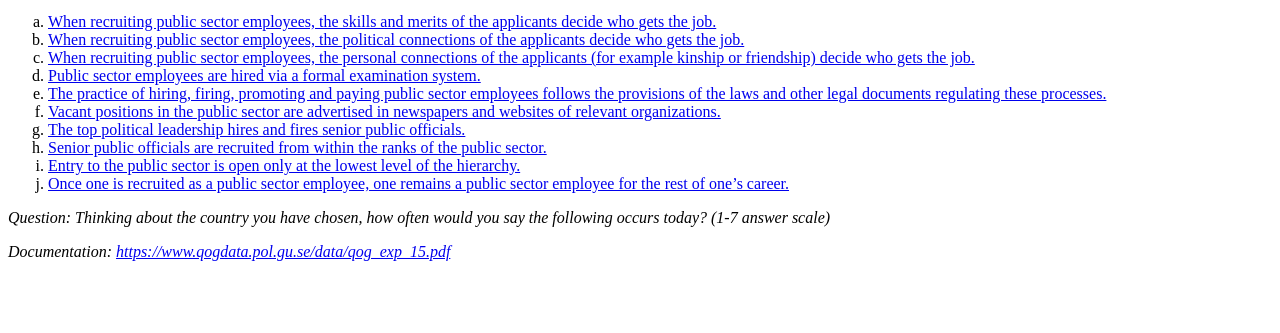
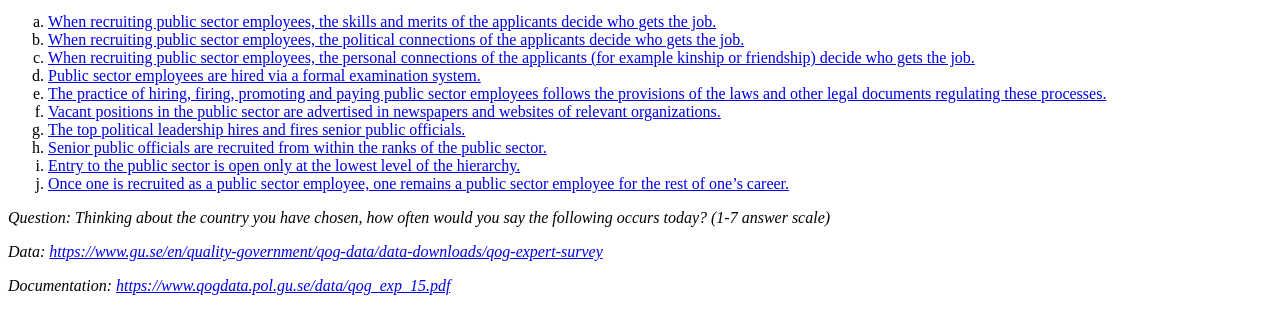
Before and after one commit to weisstanner/pop, a plain HTML site: page index.html in a window 1280 px wide. Shown: the part 101-434 px from the top of the page. Drawn offline with Linux system fonts and the light colour scheme.

Commit message:
Update index.html

```diff
--- a/index.html
+++ b/index.html
@@ -20,6 +20,7 @@
 </ol>
 
 <p><i>Question: Thinking about the country you have chosen, how often would you say the following occurs today? (1-7 answer scale)</i></p>
+<p><i>Data: <a href="https://www.gu.se/en/quality-government/qog-data/data-downloads/qog-expert-survey">https://www.gu.se/en/quality-government/qog-data/data-downloads/qog-expert-survey</a></i></p>
 <p><i>Documentation: <a href="https://www.qogdata.pol.gu.se/data/qog_exp_15.pdf">https://www.qogdata.pol.gu.se/data/qog_exp_15.pdf</a></i></p>
 </body>
 </html>
```
